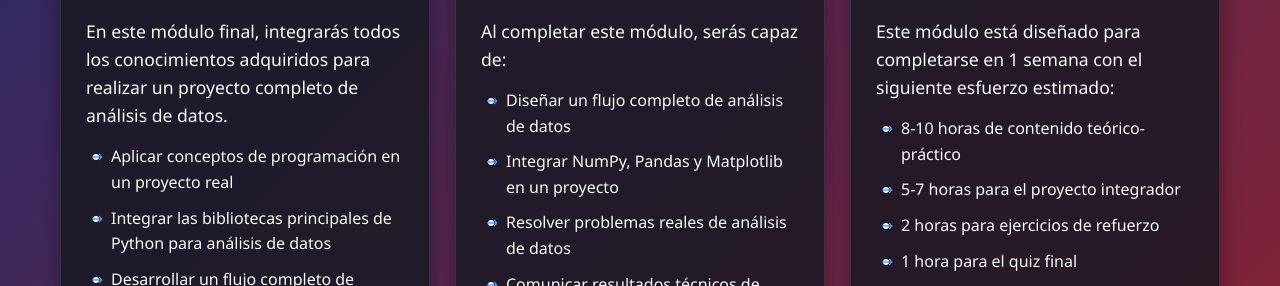
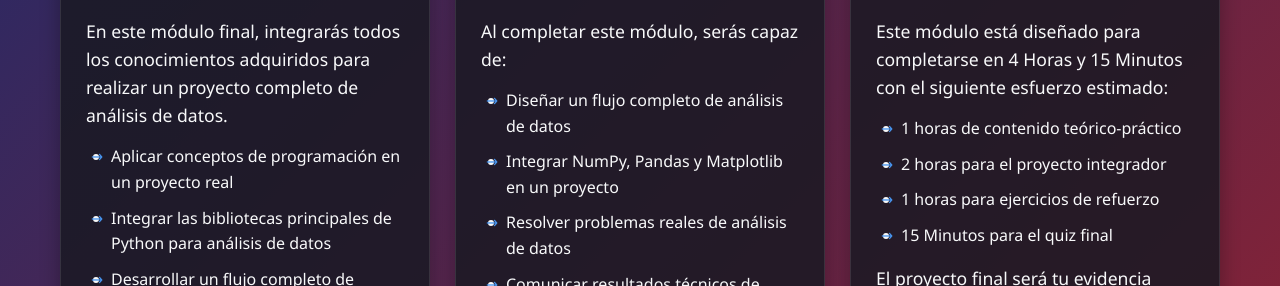
Before and after one commit to InstructorJJ/LandingPage_FundamentosIA_SENA, a plain HTML site: page Modulo_8.html in a window 1280 px wide. Shown: the part 486-772 px from the top of the page. Drawn offline with Linux system fonts and the light colour scheme.

Commit message:
Actualizar módulo 8

```diff
--- a/Modulo_8.html
+++ b/Modulo_8.html
@@ -74,12 +74,12 @@
                     <h2 class="card-title">Duración y Esfuerzo</h2>
                 </div>
                 <div class="card-content">
-                    <p>Este módulo está diseñado para completarse en 1 semana con el siguiente esfuerzo estimado:</p>
+                    <p>Este módulo está diseñado para completarse en 4 Horas y 15 Minutos con el siguiente esfuerzo estimado:</p>
                     <ul>
-                        <li>8-10 horas de contenido teórico-práctico</li>
-                        <li>5-7 horas para el proyecto integrador</li>
-                        <li>2 horas para ejercicios de refuerzo</li>
-                        <li>1 hora para el quiz final</li>
+                        <li>1 horas de contenido teórico-práctico</li>
+                        <li>2 horas para el proyecto integrador</li>
+                        <li>1 horas para ejercicios de refuerzo</li>
+                        <li>15 Minutos para el quiz final</li>
                     </ul>
                     <p>El proyecto final será tu evidencia principal de aprendizaje.</p>
                 </div>
```
